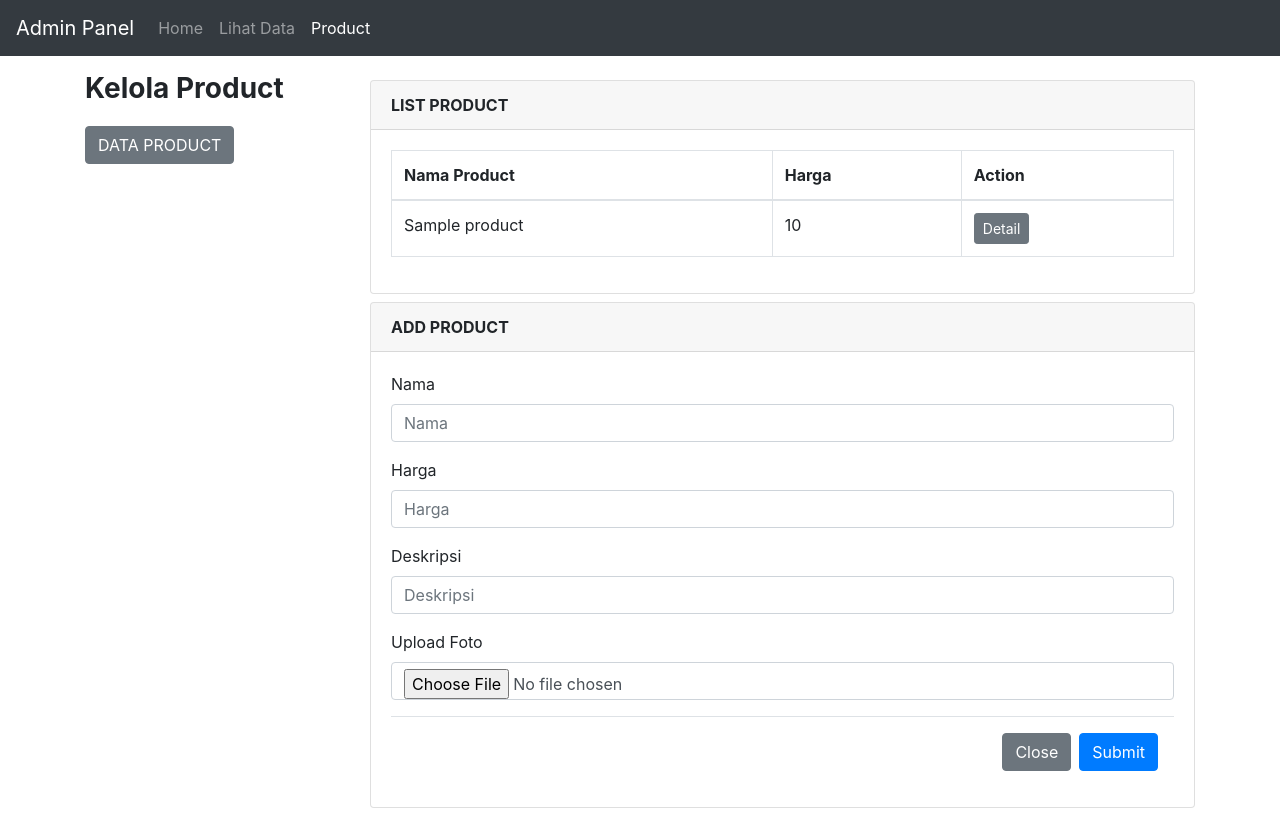
After one commit to daniandhk/CatNDoc, a PHP site: the page made by application/views/ViewProduct.php in a window 1280 px wide. The commit adds this page. Run offline with PHP 8.4, Linux system fonts and the light colour scheme; the template is opened without the code that fills it: most values are stand-ins (such as "Sample title", 1, 10 or a date in 2020); grey boxes marked "Sample" are stand-in pictures; data that the repository does not hold is empty.

Commit message:
Ganti view product jadi berdiri sendiri

```diff
--- /dev/null
+++ b/application/views/ViewProduct.php
@@ -0,0 +1,169 @@
+<!doctype html>
+<html lang="en">
+  <head>
+    <!-- Required meta tags -->
+    <meta charset="utf-8">
+    <meta name="viewport" content="width=device-width, initial-scale=1, shrink-to-fit=no">
+    <script src="https://ajax.googleapis.com/ajax/libs/jquery/3.4.1/jquery.min.js"></script>
+    <!-- Bootstrap CSS -->
+    <link rel="stylesheet" href="https://stackpath.bootstrapcdn.com/bootstrap/4.4.1/css/bootstrap.min.css" integrity="sha384-Vkoo8x4CGsO3+Hhxv8T/Q5PaXtkKtu6ug5TOeNV6gBiFeWPGFN9MuhOf23Q9Ifjh" crossorigin="anonymous">
+
+    <title>VIEW ADMIN</title>
+
+	<script>
+	$(document).ready(function(){
+	  $("#btn4").click(function(){
+	    $("#tblproduct").toggle();
+	  });
+
+	});
+	</script>
+	<style type="text/css">
+		.imageModal {
+			box-shadow: 0 4px 8px 0 rgba(0, 0, 0, 0.2), 0 6px 20px 0 rgba(0, 0, 0, 0.19);
+		}
+	</style>
+  </head>
+  <body>
+  	<nav class="navbar navbar-expand-lg navbar-dark bg-dark">
+	  <a class="navbar-brand" href="#">Admin Panel</a>
+	  <button class="navbar-toggler" type="button" data-toggle="collapse" data-target="#navbarNav" aria-controls="navbarNav" aria-expanded="false" aria-label="Toggle navigation">
+	    <span class="navbar-toggler-icon"></span>
+	  </button>
+	  <div class="collapse navbar-collapse" id="navbarNav">
+	    <ul class="navbar-nav">
+	      <li class="nav-item">
+	        <a class="nav-link" href="<?php echo site_url('HomePage'); ?>">Home <span class="sr-only">(current)</span></a>
+	      </li>
+	      <li class="nav-item">
+	        <a class="nav-link" href="<?php echo site_url('ControlAdmin'); ?>">Lihat Data <span class="sr-only">(current)</span></a>
+	      </li>
+	      <li class="nav-item active">
+	        <a class="nav-link" href="<?php echo site_url('ControlProduct'); ?>">Product</a>
+	      </li>
+	    </ul>
+	  </div>
+	</nav>
+
+   	<div class="container my-3">
+   		<div class="row">
+   			<div class="col-3">
+   				<h3 style="font-weight: bolder">Kelola Product</p>
+   				<button id="btn4" class="btn btn-secondary my-1">DATA PRODUCT</button>
+   			</div>
+   			<div class="col-9">
+   				<div class="my-2">
+   					<div class="card">
+   						<div class="card-header inline-block" style="font-weight: bolder;">LIST PRODUCT
+						</div>
+   						<div class="card-body" id="tblproduct">
+   							<table class="table table-hover table-bordered" style="">
+   								<thead>
+   									<tr>
+   										<th>Nama Product</th>
+   										<th>Harga</th>
+   										<th>Action</th>
+   									</tr>
+   								</thead>
+   								<?php
+   								$no = 1;
+   								foreach ($product as $p) {
+   								 ?>
+   								<tr>
+   									<td><?php echo $p['nama']; ?></td>
+   									<td><?php echo $p['harga']; ?></td>
+   									<td><a href="" class="btn btn-sm btn-secondary" data-toggle="modal" data-target="#modalDetailProduct<?php echo $p['id_product'] ?>">Detail</a></td>
+   								</tr>
+   								<?php } ?>
+   							</table>
+   						</div>
+   					</div>
+   				</div>
+
+   				<div class="my-2" id="add_product">
+   					<div class="card">
+   						<div class="card-header inline-block" style="font-weight: bolder;">ADD PRODUCT
+						</div>
+   						<div class="card-body">
+   							<form method="post" action="">
+						        <input type="hidden" class="form-control" placeholder="ID Product" name="id_product" value=""  required>
+						          <div class="form-group">
+						            <label for="nama">Nama</label>
+						            <input type="text" class="form-control" id="nama" placeholder="Nama" name="nama"  value="" required>
+						          </div>
+						          <div class="form-group">
+						            <label for="harga">Harga</label>
+						            <input type="text" class="form-control" id="harga" placeholder="Harga" name="harga" value="" required>
+						          </div>
+						          <div class="form-group">
+						            <label for="deskripsi">Deskripsi</label>
+						            <input type="textarea" id="deskripsi" class="form-control" placeholder="Deskripsi" name="deskripsi" value="">
+						          </div>
+						        <div class="form-group">
+						        	<label for="upload_foto">Upload Foto</label>
+						        	<input type="file" id="upload_foto" class="form-control" name="foto">
+						        </div>
+						        <div class="modal-footer">
+						          <button type="button" class="btn btn-secondary" data-dismiss="modal">Close</button>
+						        <input  type="submit" class="btn btn-primary" id="hapus" value="Submit" placeholder="Simpan">
+						        </div>
+						        </form>
+   						</div>
+   					</div>
+   				</div>
+   			</div>
+   		</div>
+   	</div>
+
+
+  	<?php foreach ($product as $p ) {?>
+  	<div class="modal fade" id="modalDetailProduct<?php echo $p['id_product']; ?>" tabindex="-1" role="dialog" aria-labelledby="exampleModalLabel" aria-hidden="true">
+	    <div class="modal-dialog" role="document">
+	      <div class="modal-content">
+	        <div class="modal-header">
+	        <center><h2>DETAIL BARANG</h2></center>
+	        </div>
+	        <div class="modal-body">
+	        <!-- isi form ini -->
+	        <form method="post" action="">
+	        <input type="hidden" class="form-control" placeholder="ID Product" name="id_product" value="<?php echo $p['id_product']; ?>"  required>
+	          <div class="form-group">
+	            <label for="nama">Nama</label>
+	            <input type="text" class="form-control" id="nama" placeholder="Nama" name="nama"  value="<?php echo $p['nama']; ?>" required>
+	          </div>
+	          <div class="form-group">
+	            <label for="harga">Harga</label>
+	            <input type="text" class="form-control" id="harga" placeholder="Harga" name="harga" value="<?php echo $p['harga']; ?>" required>
+	          </div>
+	          <div class="form-group">
+	            <label for="deskripsi">Deskripsi</label>
+	            <input type="textarea" id="deskripsi" class="form-control" placeholder="Deskripsi" name="deskripsi" value="<?php echo $p['deskripsi']; ?>">
+	          </div>
+	        </div>
+	        <div class="form-group">
+	        	<label for="Foto">Foto</label>
+	        	<div>
+	        		<img class="imageModal" style="width:100%;max-width: 200px;height: auto" src="<?php echo base_url('assets/img/sale/').$p['foto']; ?>">
+	        	</div>
+	        </div>
+	        <div class="form-group">
+	        	<label for="upload_foto">Upload Foto</label>
+	        	<input type="file" id="upload_foto" class="form-control" name="foto">
+	        </div>
+	        <div class="modal-footer">
+	          <button type="button" class="btn btn-secondary" data-dismiss="modal">Close</button>
+	        <input  type="submit" class="btn btn-primary" id="hapus" value="Submit" placeholder="Simpan">
+	        </div>
+	        </form>
+	      </div>
+	    </div>
+	  </div>
+	<?php } ?>
+
+    <!-- Optional JavaScript -->
+    <!-- jQuery first, then Popper.js, then Bootstrap JS -->
+    <script src="https://code.jquery.com/jquery-3.4.1.slim.min.js" integrity="sha384-J6qa4849blE2+poT4WnyKhv5vZF5SrPo0iEjwBvKU7imGFAV0wwj1yYfoRSJoZ+n" crossorigin="anonymous"></script>
+    <script src="https://cdn.jsdelivr.net/npm/popper.js@1.16.0/dist/umd/popper.min.js" integrity="sha384-Q6E9RHvbIyZFJoft+2mJbHaEWldlvI9IOYy5n3zV9zzTtmI3UksdQRVvoxMfooAo" crossorigin="anonymous"></script>
+    <script src="https://stackpath.bootstrapcdn.com/bootstrap/4.4.1/js/bootstrap.min.js" integrity="sha384-wfSDF2E50Y2D1uUdj0O3uMBJnjuUD4Ih7YwaYd1iqfktj0Uod8GCExl3Og8ifwB6" crossorigin="anonymous"></script>
+  </body>
+</html>
--- a/application/views/ViewShop.php
+++ b/application/views/ViewShop.php
@@ -126,6 +126,7 @@
           <div class="card-body">
             <h4 class="card-title">
               <a href="#"><?php echo $p['nama']; ?></a>
+              <small style="font-size:12px"><?php echo $p['jenis'] ?></small>
             </h4>
             <h5>Rp <?php echo $p['harga'] ?></h5>
             <p class="card-text"><?php echo $p['deskripsi'] ?></p>
```
Also changed, not shown: application/controllers/ControlProduct.php (added, +21 -0 lines), application/views/ViewAdmin.php (+7 -78 lines).
